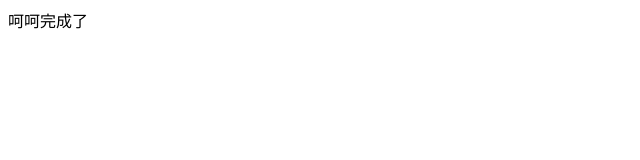
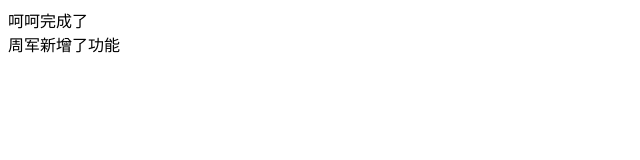
Before and after one commit to nanaihaonv2018/-sz12, a plain HTML site: page hehe.html in a window 1280 px wide. Shown: the whole page, without its empty margins (0-640 px from the left). Drawn offline with Linux system fonts and the light colour scheme.

Commit message:
周军新增了功能

```diff
--- a/hehe.html
+++ b/hehe.html
@@ -5,5 +5,6 @@
     </head>
     <body>
     <div>呵呵完成了</div>
+    <div>周军新增了功能</div>
     </body>
 </html>
```
